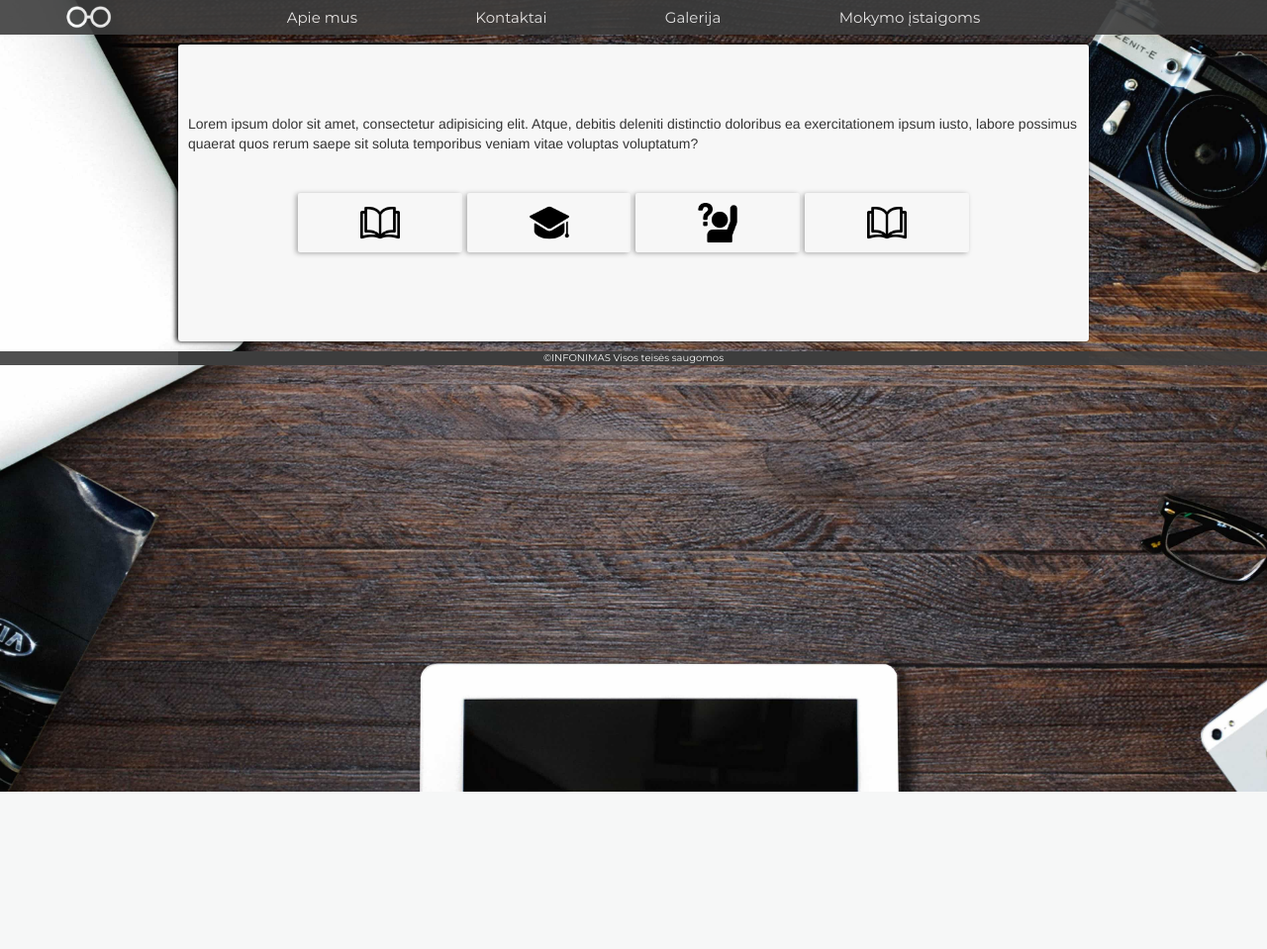
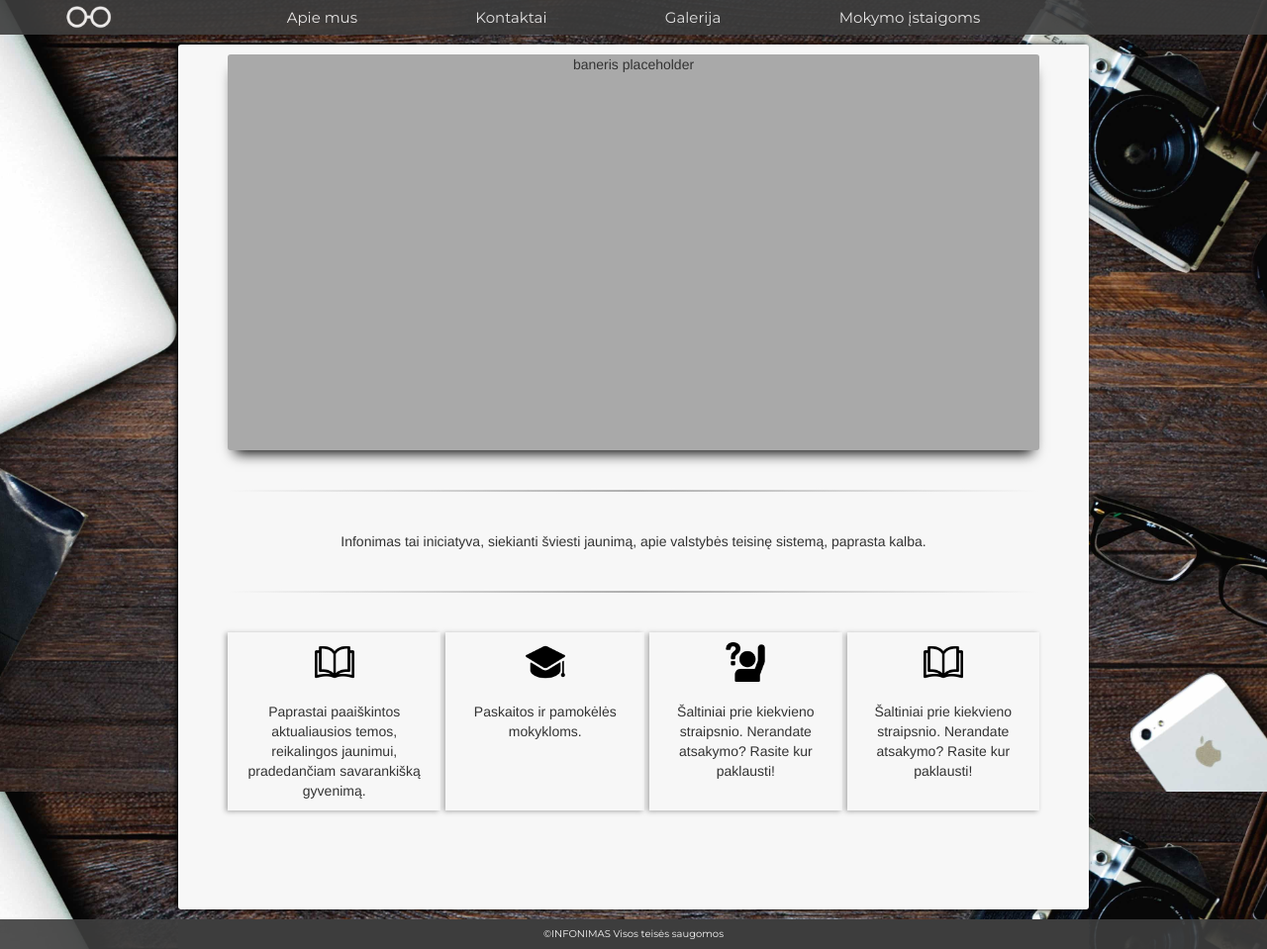
Before and after one commit to gretanevera/Infonimas-With-PHP, a PHP site: page / in a window 1280 px wide. Shown: the whole page at 99% size. Before the commit the page ends 800 px from the top, so only its background shows below. Run offline with PHP 8.4, Linux system fonts and the light colour scheme.

Commit message:
išcentruoti ir sutvarkyti kubeliai. prie dugno prilipdytas footeris uždėtas placeholderis baneriui

```diff
--- a/index.html
+++ b/index.html
@@ -28,28 +28,54 @@
     <div class="gra3"> </div>
     <div class="gra4"></div>
     <div class="gra5">
+ <div class="bnr"> baneris placeholder</div>
+        </br>
+        <hr>
+        </br>
+        Infonimas tai iniciatyva, siekianti šviesti jaunimą, apie valstybės teisinę sistemą, paprasta kalba.       </br>
+        </br>
+        <hr>
+        </br>
+        <div id="smallgrid">
 
-        </br>
-        </br>
-        </br>
-        Lorem ipsum dolor sit amet, consectetur adipisicing elit. Atque, debitis deleniti distinctio doloribus ea exercitationem ipsum iusto, labore possimus quaerat quos rerum saepe sit soluta temporibus veniam vitae voluptas voluptatum?
-        </br>
-        </br>
-        </br>
-<div id="smallgrid">
+              <div class="sdw1">
+                  <div class="sgrid1"> <img src="img/logo1.png" alt="logo" width="40px"></div>
 
-    <div class="sgrid1"> <img src="img/logo1.png" alt="logo" width="40px"> <p> </p>   </div>
-    <div class="sgrid2"><img src="img/logo2.png" alt="logo" width="40px">  </br>   </div>
-    <div class="sgrid3"><img src="img/logo3.png" alt="logo" width="40px">  </br>   </div>
-    <div class="sgrid4"><img src="img/logo1.png" alt="logo" width="40px">  </br>   </div>
+                  <div class="sgrid11">
+                    Paprastai paaiškintos aktualiausios temos, reikalingos jaunimui, pradedančiam savarankišką gyvenimą. </div>
+              </div>
+            <!--    -->
+
+            <div class="sdw">
+            <div class="sgrid2"><img src="img/logo2.png" alt="logo" width="40px">  </div>
+            <div class="sgrid22"> Paskaitos ir pamokėlės mokykloms.  </div>
+            </div>
+
+            <!--    -->
+           <div class="sdw">
+            <div class="sgrid3">  <img src="img/logo3.png" alt="logo" width="40px"> </div>
+            <div class="sgrid33"> Šaltiniai prie kiekvieno straipsnio. Nerandate atsakymo? Rasite kur paklausti! </div>
+           </div>
 
 
 
-    </br>
-    </br></br>
+            <!--    -->
+
+          <div class="sdw2">
+            <div class="sgrid4"><img src="img/logo1.png" alt="logo" width="40px">
+            </div>
+
+            <div class="sgrid44">
+                Šaltiniai prie kiekvieno straipsnio. Nerandate atsakymo? Rasite kur paklausti! </div>
+          </div>
 
 
-</div>
+            <!--    -->
+
+
+
+
+        </div>
         </br></br></br></br>
     </div>
     <div class="gra6"></div>
--- a/style.css
+++ b/style.css
@@ -4,7 +4,7 @@
                             'b bb bbb'
                             'c cc ccc';
     grid-template-columns: 180px auto 180px;
-    grid-template-rows: 35px auto auto auto;
+    grid-template-rows: 35px 1fr 30px  ;
     grid-row-gap: 10px;
 }
 /*nustatomos ribos*/
@@ -41,41 +41,81 @@
 
 #smallgrid {
     display: grid;
-    grid-template-areas: '. sg1 sg2 sg3 sg4 .';
-    grid-template-columns: auto auto auto auto;
+    grid-template-areas:  ' sg1   sg2  sg3 sg4 '
+                          ' sg11 sg22 sg33 sg44 ';
+    grid-template-columns: auto auto  auto auto;
     grid-column-gap: 5px;
+    grid-row-gap: 10px;
 
 }
 .sgrid1{
     grid-area: sg1;
     background-color: #f7f7f7;
     border-radius: 2px;
-    box-shadow: -2px 1px 5px darkgray;
+    /*box-shadow: -2px 1px 5px darkgray;*/
     padding: 10px;
 
 }
+
+.sgrid11{
+    grid-area: sg11;
+    background-color: #f7f7f7;
+    border-radius: 2px;
+    /*box-shadow: -2px 1px 5px darkgray;*/
+    padding: 10px;
+
+}
+
 .sgrid2{
     grid-area: sg2;
     background-color: #f7f7f7;
     border-radius: 2px;
-    box-shadow: -2px 1px 5px darkgray;
+    /*box-shadow: -2px 1px 5px darkgray;*/
     padding: 10px;
 
 }
+.sgrid22{
+    grid-area: sg22;
+    background-color: #f7f7f7;
+    border-radius: 2px;
+    /*box-shadow: -2px 1px 5px darkgray;*/
+    padding: 10px;
+
+}
+
+
 .sgrid3 {
     grid-area: sg3;
     background-color: #f7f7f7;
     border-radius: 2px;
-    box-shadow: -2px 1px 5px darkgray;
+    /*box-shadow: -2px 1px 5px darkgray;*/
+    padding: 10px;
+}
+.sgrid33 {
+    grid-area: sg33;
+    background-color: #f7f7f7;
+    border-radius: 2px;
+    /*box-shadow: -2px 1px 5px darkgray;*/
     padding: 10px;
 
 }
+
+
 .sgrid4 {
     grid-area: sg4;
     background-color: #f7f7f7;
     border-radius: 2px;
-    box-shadow: -2px 1px 5px darkgray;
+    /*box-shadow: -2px 1px 5px darkgray;*/
     padding: 10px;
+
+}
+.sgrid44 {
+    grid-area: sg44;
+    background-color: #f7f7f7;
+    border-radius: 2px;
+    /*box-shadow: -2px 1px 5px darkgray;*/
+    padding: 10px;
+
 }
 
 
@@ -83,7 +123,23 @@
     display: flex;
     align-items: center;
     justify-content: center;
+    }
+.sgrid11, .sgrid22, .sgrid33, .sgrid44 {
+    padding: 10px;
+    text-align: center;
 }
+.sdw, .sdw1, .sdw2{
+    box-shadow: -2px 1px 5px darkgray;
+}
+/*.sdw1 {*/
+/*    margin-left: 50px;*/
+/*}*/
+/*.sdw2 {*/
+/*    margin-right: 50px;*/
+/*}*/
+
+/**/
+
 /*Grido spalvos*/
 .gra1,
 .gra2,
@@ -127,6 +183,9 @@ body {
     box-shadow: -2px 0px 5px black;
     padding: 10px;
     border-radius: 3px;
+    padding-left: 50px;
+    padding-right: 50px;
+    text-align: center;
 
 }
 a:hover {
@@ -149,3 +208,16 @@ a:hover {
     align-items: center;
     justify-content: center;
 }
+.bnr {
+height: 400px;
+    width: 100%;
+    background-color: darkgray;
+    -webkit-box-shadow: 0px 10px 13px -7px #000000, 5px 5px 15px 5px rgba(0,0,0,0);
+    box-shadow: 0px 10px 13px -7px #000000, 5px 5px 15px 5px rgba(0,0,0,0);
+    border-radius: 3px;
+}
+hr {
+    border: 0;
+    height: 2px;
+    background-image: linear-gradient(to right, rgba(0, 0, 0, 0), rgba(175, 175, 175, 175.75), rgba(0, 0, 0, 0));
+}
```
